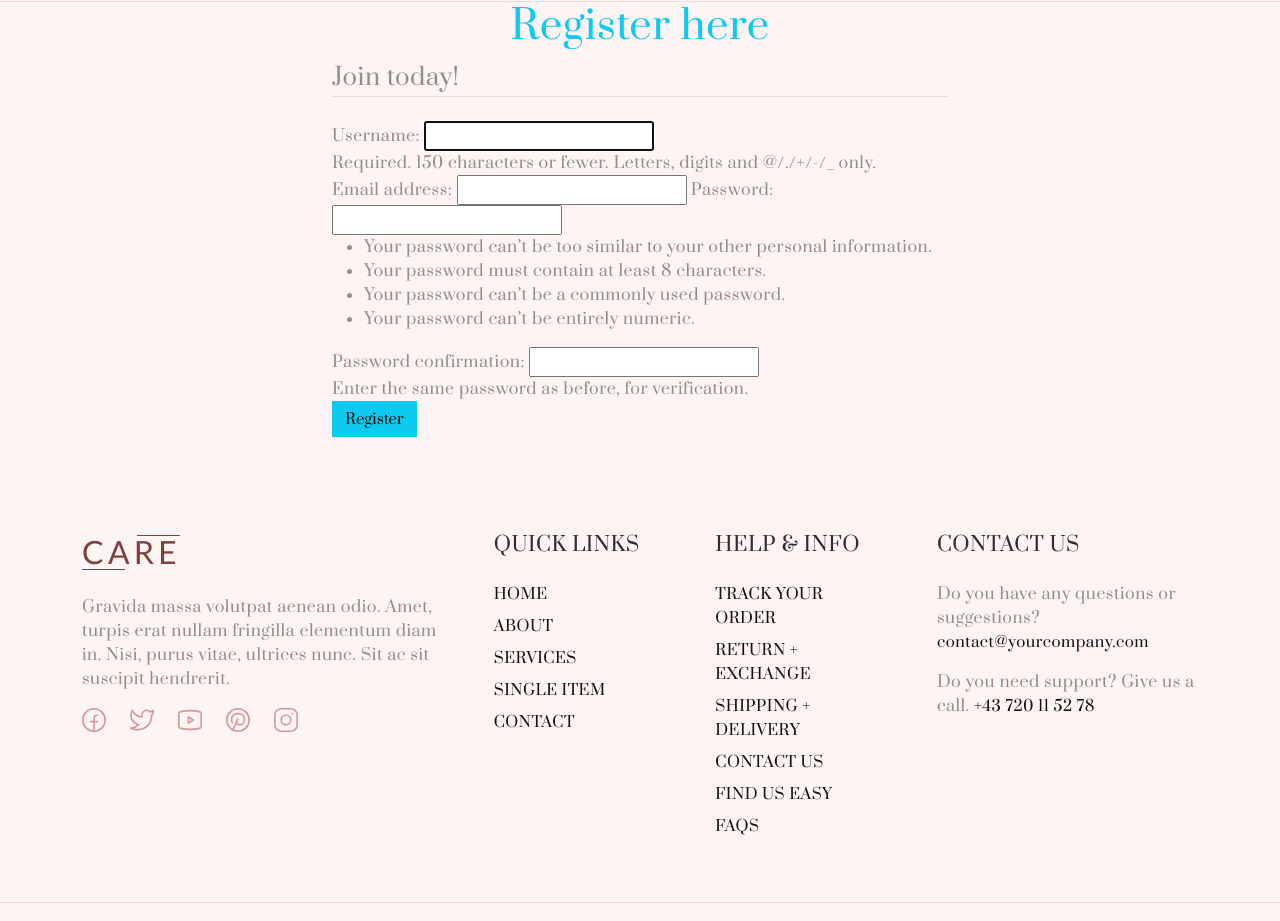
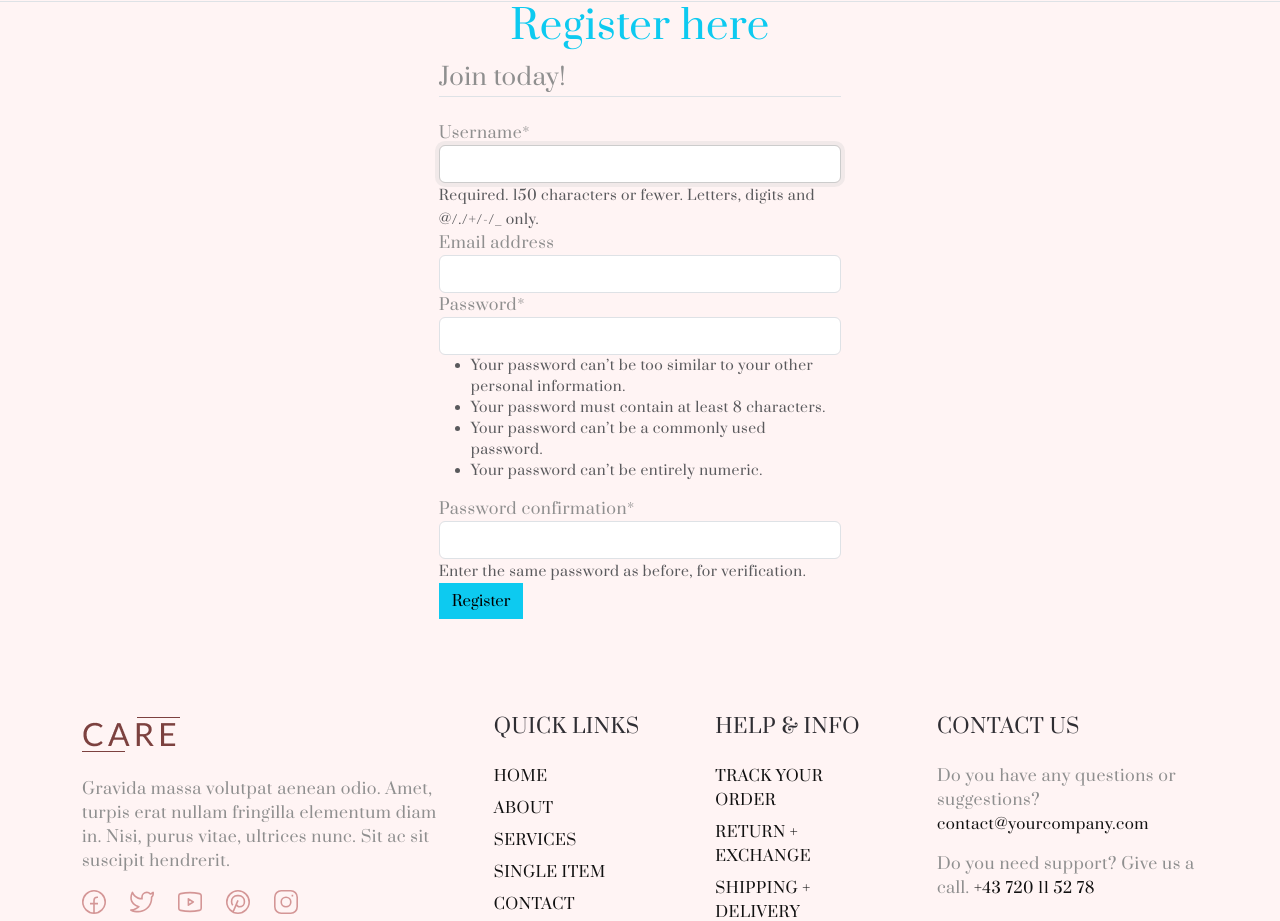
Before and after one commit to Asad-Abduba/appleChampionShop, a Django app: page /auth/register/ in a window 1280 px wide. Shown: the part 112-1033 px from the top of the page. Run offline with Django 4.2, Linux system fonts and the light colour scheme; some libraries are stand-ins or nearby versions.

Commit message:
secong comit

```diff
--- a/templates/auth/register.html
+++ b/templates/auth/register.html
@@ -3,13 +3,13 @@
 {% load crispy_forms_tags %}
 {% load crispy_forms_filters %}
 {% block content %}
-	<div class="row d-flex col-6 m-auto">
+	<div class="row d-flex col-4 m-auto">
     <h1 class="text-info text-center">Register here</h1>
         <form action="{% url 'registration-url' %}" method="post">
             {% csrf_token %}
             <field-set>
                 <legend class="border-bottom mb-4">Join today!</legend>
-                {{ form }}
+                {{ form|crispy }}
             </field-set>
             <div class="class-group">
                 <input type="submit" value="Register" class="btn btn-info">
```
